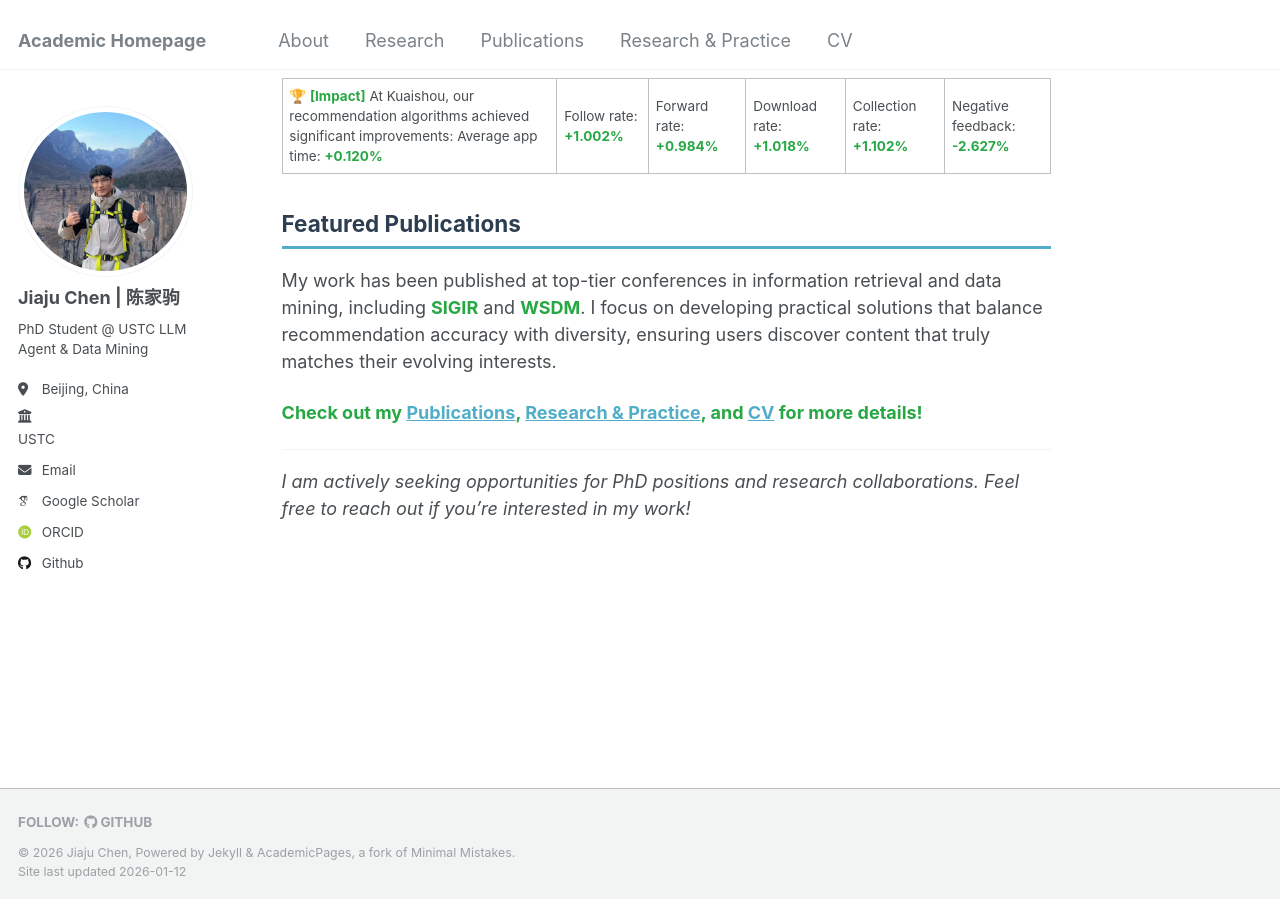
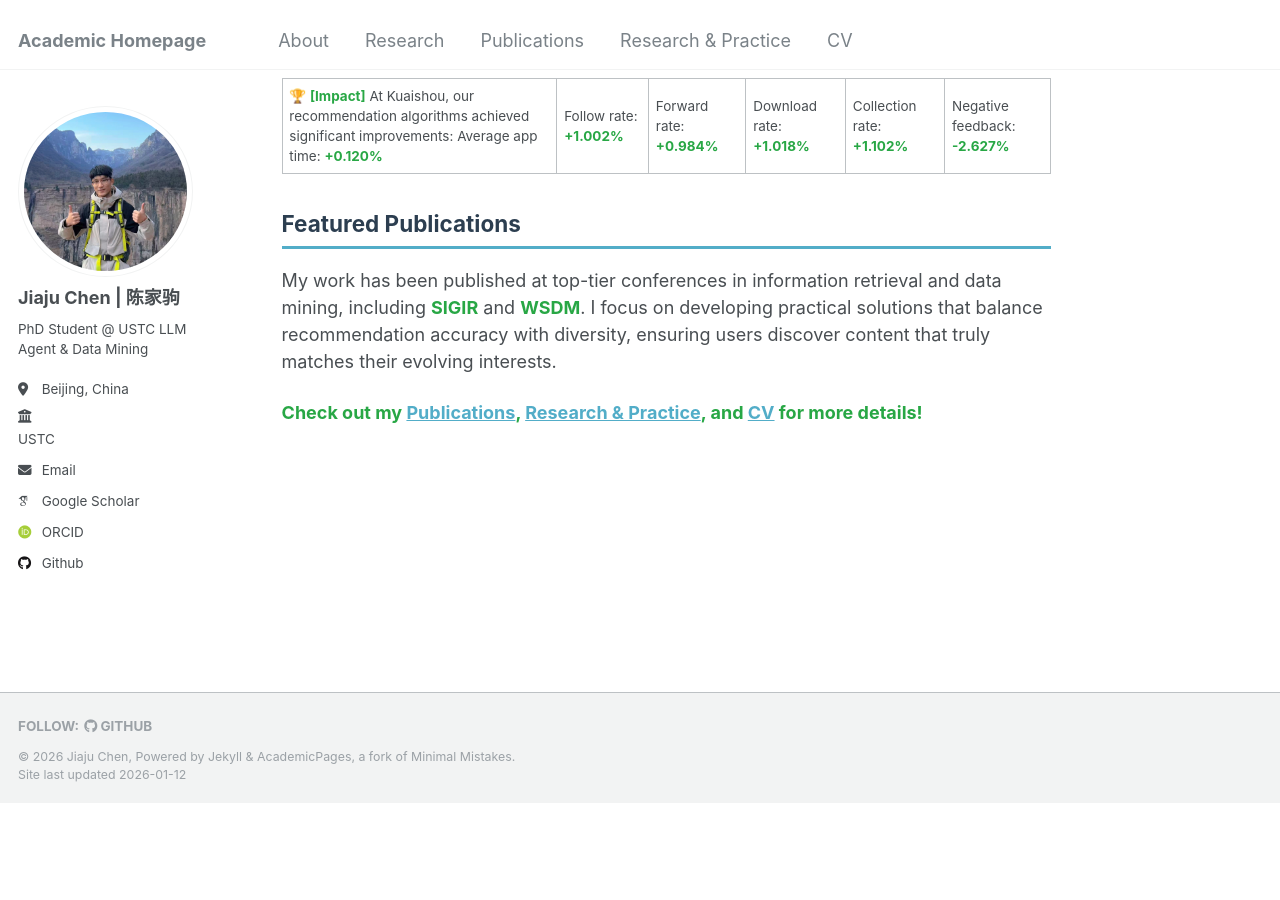
Before and after one commit to Jiaju-Chen/Jiaju-Chen.github.io, a Jekyll site: the page built from _pages/about.md, in a window 1280 px wide and 900 px high, scrolled down 1037 px. Built offline with Jekyll 4.4.1, drawn with Linux system fonts in a browser that asks for light colours; some web fonts are replaced; after the commit the page ends 1840 px from its top, so only the background shows below that.

Commit message:
update2026

```diff
--- a/_pages/about.md
+++ b/_pages/about.md
@@ -35,7 +35,3 @@ My research aims to bridge the gap between user preferences and content delivery
 My work has been published at top-tier conferences in information retrieval and data mining, including **SIGIR** and **WSDM**. I focus on developing practical solutions that balance recommendation accuracy with diversity, ensuring users discover content that truly matches their evolving interests.
 
 **Check out my [Publications](/publications/), [Research & Practice](/intern/), and [CV](/cv/) for more details!**
-
----
-
-*I am actively seeking opportunities for PhD positions and research collaborations. Feel free to reach out if you're interested in my work!*
```
